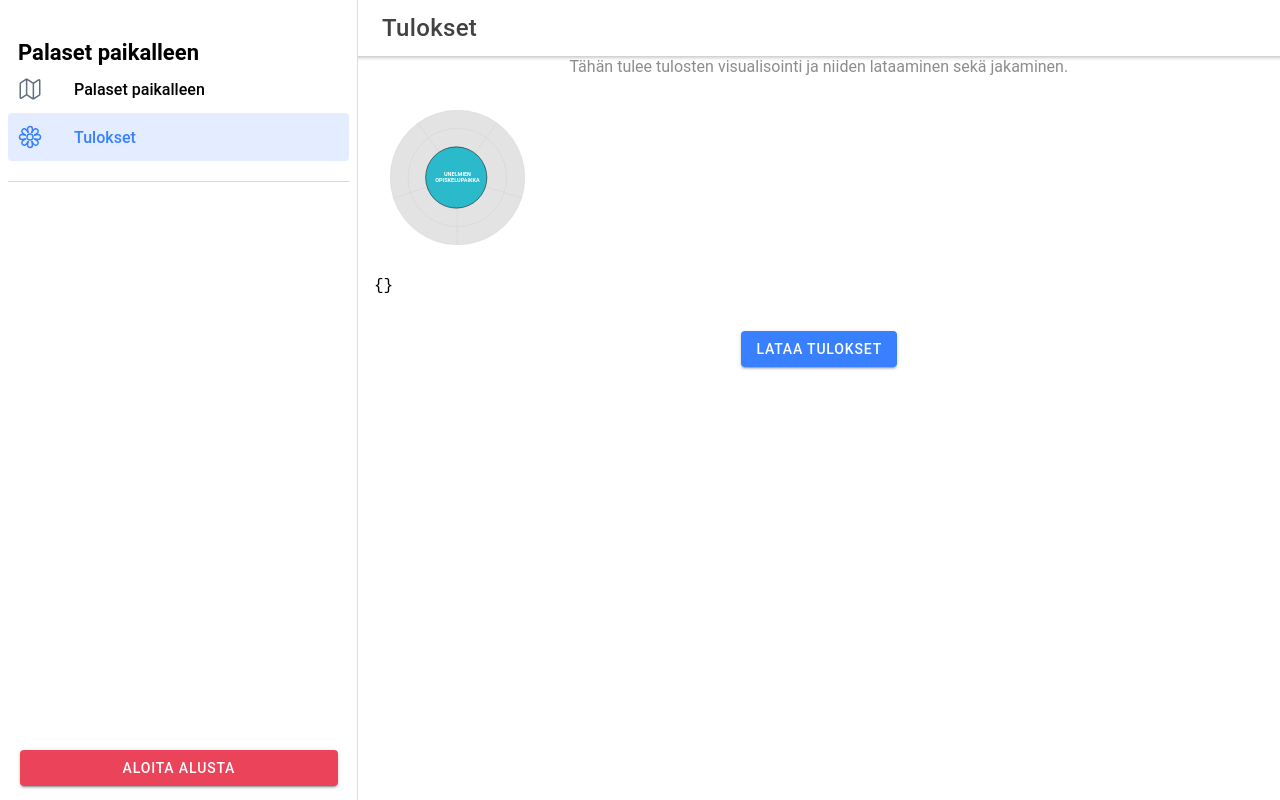
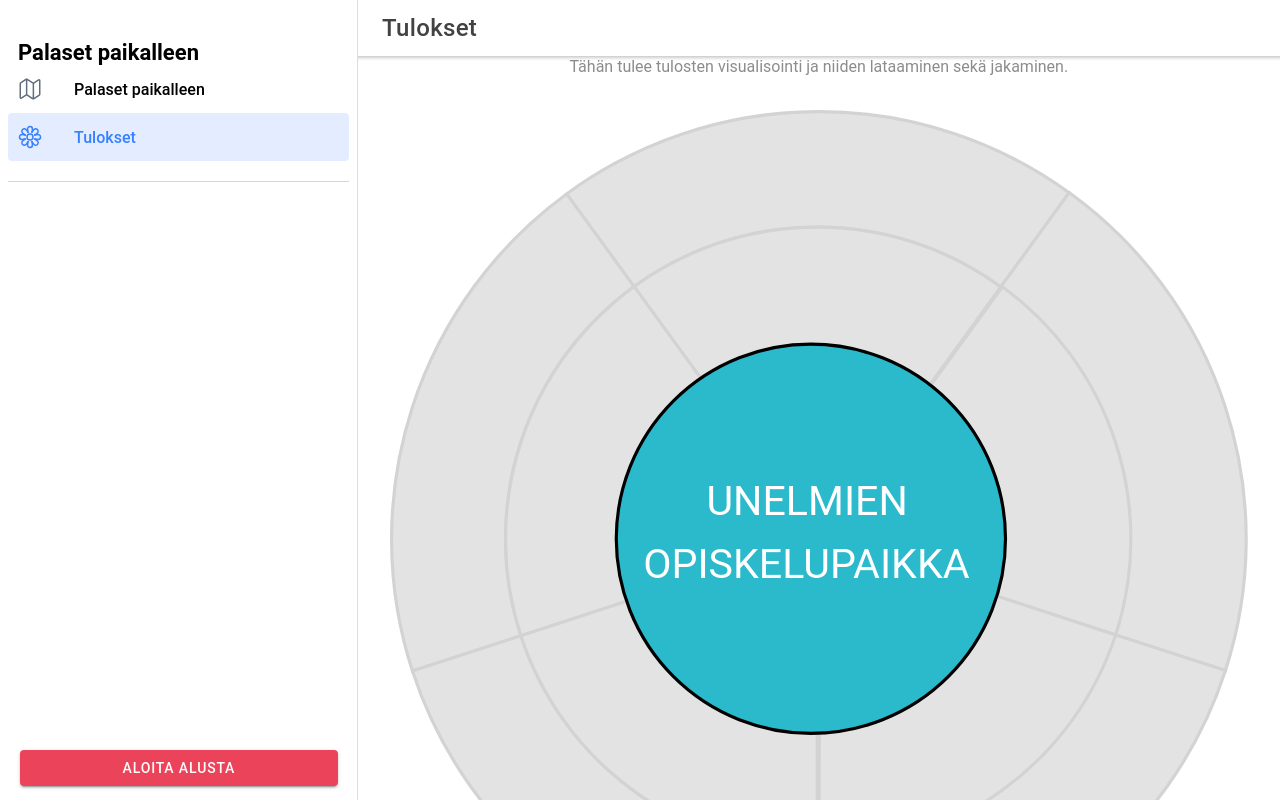
Before and after one commit to aleksi134/PalasetPaikalleen, a React (Create React App) app: page /page/Results in a window 1280 px wide. Built offline with nearby package versions, Linux system fonts and the light colour scheme.

Commit message:
Use svg text for progress meter text

```diff
--- a/src/components/GameMap.scss
+++ b/src/components/GameMap.scss
@@ -1,10 +1,10 @@
 .container {
   text-align: center;
-  /* position: absolute;
-  left: 0;
-  right: 0;
-  top: 50%;
-  transform: translateY(-50%);  */
+  // position: relative;
+  // left: 0;
+  // right: 0;
+  // top: 50%;
+  // transform: translateY(-50%);
 
   strong {
     font-size: 20px;
@@ -29,6 +29,10 @@
 
 .map-container {
   position: relative;
+  max-width: 600px;
+  // position: absolute;
+  // top: 0;
+  // left: 50%;
 }
 
 @keyframes dot-pulse {
@@ -48,7 +52,9 @@
   }
 }
 
-.map-container .dot {
+.map-container {
+
+  .dot {
   width: 13%;
   height: 6.5%;
   background-color: #979797;
@@ -57,26 +63,32 @@
   position: absolute;
   transform: translate(-50%, -50%);
   transform-origin: 0 0;
+  }
 
-  &.rovaniemi {
+  .dot.rovaniemi {
     width: 16%;
     height: 8%;
   }
-}
 
-.map-container .dot.available {
+  .dot.available {
     // background-color: #0c3bff;
-  background-color: #FFF;
+    background-color: #fff;
     border-radius: 100%;
     position: absolute;
     animation: dot-pulse 2s infinite;
   }
 
-.map-container .dot.completed {
+  .dot.completed {
     background-color: #54c14f;
     border-radius: 100%;
     position: absolute;
     animation: none;
+  }
+
+  .progress-meter {
+    width: 39%;
+    height: 39%;
+  }
 }
 
 .container .instructions {
--- a/src/components/GameMap.tsx
+++ b/src/components/GameMap.tsx
@@ -49,7 +49,7 @@ const Home: React.FC<Props> = () => {
   const svgRefCallback = useCallback((node: SVGSVGElement) =>
     setCircleLocations(findCircleLocations(CITIES, node)) , [])
 
-  useIonViewDidEnter(() => setTimeout(() => setShowModal(true)))
+  // useIonViewDidEnter(() => setTimeout(() => setShowModal(true)))
 
   return (
     <div className="container ion-padding">
--- a/src/components/ProgressMeter.scss
+++ b/src/components/ProgressMeter.scss
@@ -1,57 +1,13 @@
-// @keyframes sector-pulse {
-//   0% {
-//     transform: scale(1);
-//     // box-shadow: 0 0 0 0 rgba(0, 0, 0, 0.5);
-//   }
-
-//   50% {
-//     transform: scale(1.2);
-//     // box-shadow: 0 0 0 10px rgba(0, 0, 0, 0);
-//   }
-
-//   100% {
-//     transform: scale(1);
-//     // box-shadow: 0 0 0 0 rgba(0, 0, 0, 0);
-//   }
-// }
 
 .progress-meter {
-  $size: 135px;
-
-  // svg.active {
-  //   animation: sector-pulse 2s;
-  // }
+  $size: 100%;
 
   path {
     transition: fill 1.5s;
     transition-delay: 0.5s;
-    // &.active {
-    //   animation: sector-pulse 2s infinite;
-    //   transform-origin: ;
-    // }
   }
 
   position: relative;
   width: $size;
   height: $size;
-
-  .text-wrapper {
-    position: absolute;
-    top: 42%;
-    left: 0;
-    width: 100%;
-
-    .text {
-      width: 100%;
-      display: inline-block;
-      text-transform: uppercase;
-      color: #FFF;
-      font-size: 5.5px;
-      // font-size: 10%;
-      font-weight: bold;
-      text-align: center;
-      vertical-align: middle;
-    }
-  }
-
 }
--- a/src/components/ProgressMeter.tsx
+++ b/src/components/ProgressMeter.tsx
@@ -91,14 +91,12 @@ const ProgressMeter: React.FC<Props> = ({ history }) => {
             <path ref={refs.valintojentekeminen[0]} className="cls-1" d="M136.15,135.38l-.06-.08-.3-.1-.2,98.49a98.54,98.54,0,0,0,93.69-67.82L136.09,135.3Z" />
 
             <circle className="cls-2" cx="133" cy="135.5" r="61.5" />
+
+            <text x="100" y="128" fontSize="13" fill="white">UNELMIEN</text>
+            <text x="80" y="148" fontSize="13" fill="white">OPISKELUPAIKKA</text>
           </g>
         </g>
       </svg>
-
-
-      <div className="text-wrapper">
-        <span className="text">Unelmien<br />opiskelupaikka</span>
-      </div>
     </div>
   )
 }
--- a/src/components/VideoSlides.tsx
+++ b/src/components/VideoSlides.tsx
@@ -20,7 +20,7 @@ const VideoSlides: React.FC<Props> = ({ urls }) => {
     if (ref) {
       const swpr = await ref.getSwiper()
       setSwiper(swpr)
-      swpr.update()
+      setTimeout(() => swpr.update())
     }
   }, [])
 
```
Also changed, not shown: src/theme/global.css (+1 -18 lines). Lines whose indentation alone changed are shown as unchanged.
